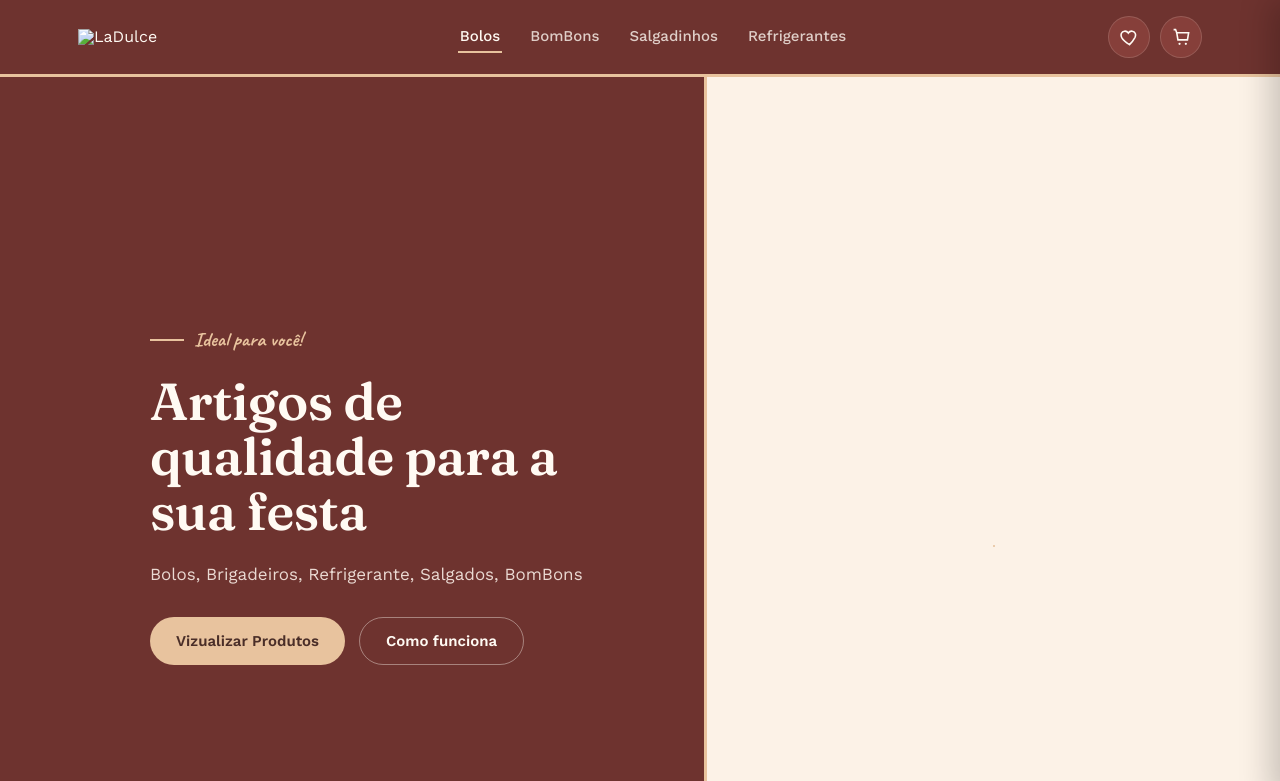
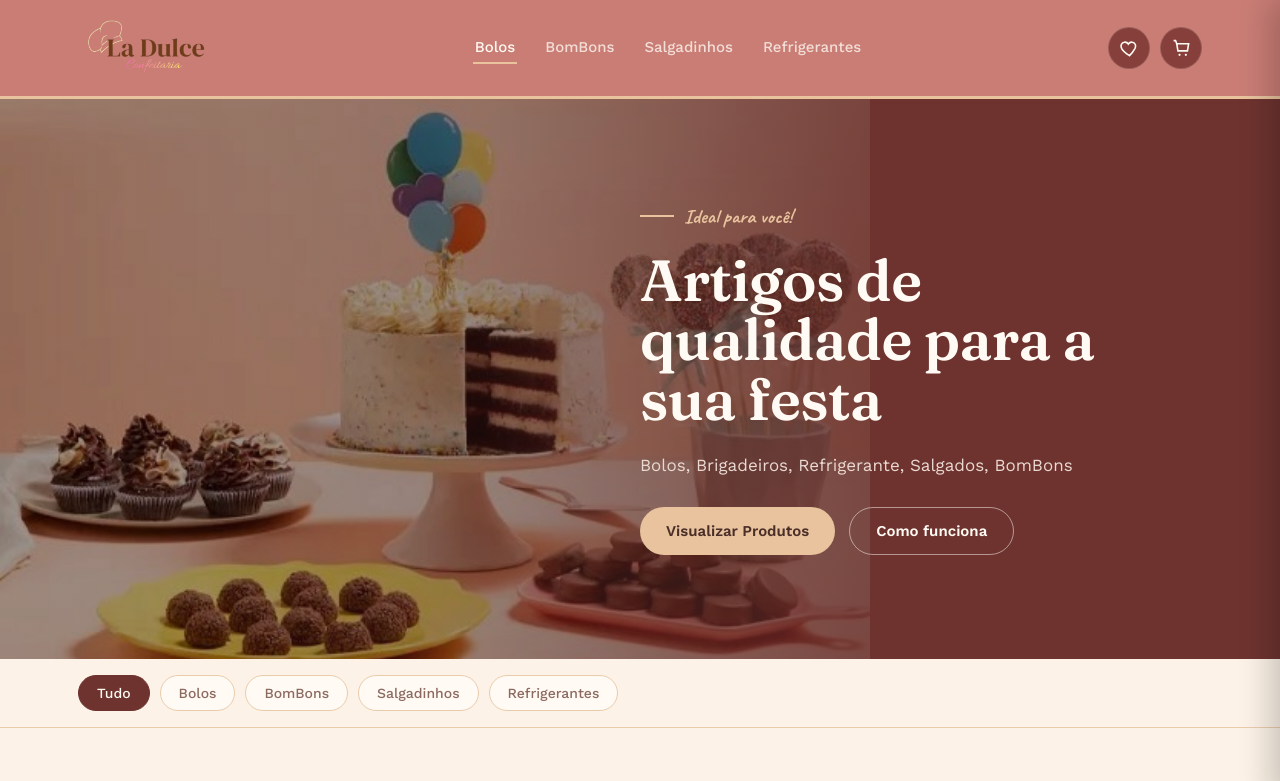
Before and after one commit to Marconics/LaDulce, a website: page index.html in a window 1280 px wide. Shown: the top 781 px of the page. Drawn offline with nearby package versions, Linux system fonts and the light colour scheme.

Commit message:
fix: edicao

```diff
--- a/index.html
+++ b/index.html
@@ -15,7 +15,7 @@
   <div class="header-inner">
     <div class="logo">
       <div class="logo-text">
-        <img src="logo.svg" alt="LaDulce" width="120">
+        <img src="fotos/logo.png" alt="LaDulce" width="150">
       </div>
     </div>
     <nav class="categorias" id="navCategorias">
@@ -39,21 +39,31 @@
 
 <section class="hero">
   <div class="hero-esquerda">
-    <div class="eyebrow"><span class="traco"></span> Ideal para você!</div>
+    <div class="eyebrow">
+      <span class="traco"></span> Ideal para você!
+    </div>
+
     <h1>Artigos de qualidade para a sua festa</h1>
+
     <p>Bolos, Brigadeiros, Refrigerante, Salgados, BomBons</p>
+
     <div class="hero-ctas">
-      <a href="#cardapio" class="btn btn-mostarda">Vizualizar Produtos</a>
-      <button class="btn btn-outline" id="btnComoFunciona">Como funciona</button>
+      <a href="#cardapio" class="btn btn-mostarda">
+        Visualizar Produtos
+      </a>
+
+      <button class="btn btn-outline" id="btnComoFunciona">
+        Como funciona
+      </button>
     </div>
   </div>
+
   <div class="hero-direita">
     <div class="foto-hero-direita">
-      <img src="fotos/fundo.jpg" alt="Foto em destaque" onerror="this.remove()">
+      <img src="fotos/fundo1.jpg" alt="Mesa de doces e artigos para festa">
     </div>
   </div>
 </section>
-
 <div class="filtros-wrap">
   <div class="filtros" id="filtrosChips">
     <button class="chip ativo" data-cat="todos">Tudo</button>
--- a/style.css
+++ b/style.css
@@ -12,7 +12,9 @@
   --tinta-suave: #8C6A60;
   --teal: #C97D75;
   --linha: #EACCAD;
+  --header: #fad0b3b1;
   --radius: 14px;
+
   --sombra: 0 10px 24px rgba(74,46,40,0.14);
 }
 *{box-sizing:border-box;}
@@ -49,7 +51,7 @@ a:focus-visible, button:focus-visible, input:focus-visible, select:focus-visible
 /* ---------- HEADER ---------- */
 header{
   position:sticky;top:0;z-index:60;
-  background:var(--verde);
+  background:var(--teal);
   border-bottom:3px solid var(--mostarda);
 }
 .header-inner{
@@ -99,56 +101,236 @@ nav.categorias button.ativo{opacity:1;border-color:var(--mostarda);}
 .menu-mobile-btn{display:none;background:none;border:none;color:var(--creme);}
 
 /* ---------- HERO ---------- */
-.hero{
-  display:grid;grid-template-columns:1.1fr 0.9fr;
-  background:var(--verde);color:var(--creme);
-}
-.hero-esquerda{
-  padding:250px 100px 350px 0;max-width:1180px;margin:0 auto;width:100%;
-  display:flex;flex-direction:column;justify-content:center;gap:22px;
-  padding-left:150px;
-}
-.hero-esquerda .eyebrow{
-  font-family:'Caveat',cursive;font-size:20px;color:var(--mostarda);font-weight:700;
-  display:flex;align-items:center;gap:10px;
-}
-.eyebrow .traco{width:34px;height:2px;background:var(--mostarda);display:inline-block;}
-.hero-esquerda h1{
-  font-size:52px;line-height:1.06;color:var(--creme);max-width:560px;
-}
-.hero-esquerda h1 em{color:var(--mostarda);font-style:italic;}
-.hero-esquerda p{
-  font-size:17px;color:#EAD9D2;max-width:460px;line-height:1.6;margin:0;
-}
-.hero-ctas{display:flex;gap:14px;margin-top:6px;flex-wrap:wrap;}
-.btn{
-  border:none;border-radius:999px;padding:14px 26px;font-weight:600;font-size:15px;
-  transition:transform .12s, box-shadow .12s, background .15s;
-  display:inline-flex;align-items:center;gap:8px;
-}
-.btn:active{transform:scale(0.97);}
-.btn-mostarda{background:var(--mostarda);color:var(--tinta);}
-.btn-mostarda:hover{background:#F0D3AE;box-shadow:0 6px 16px rgba(232,195,158,0.45);}
-.btn-outline{background:transparent;color:var(--creme);border:1.5px solid rgba(255,250,243,0.4);}
-.btn-outline:hover{border-color:var(--creme);}
-.btn-tijolo{background:var(--tijolo);color:var(--tinta);}
-.btn-tijolo:hover{background:#F5A199;}
 
-.hero-direita{
-  position:relative;background:var(--papel);
-  border-left:3px solid var(--mostarda);
-  display:flex;align-items:center;justify-content:center;padding:50px 28px;
+.hero {
+  position: relative;
+  min-height: 560px;
+  overflow: hidden;
+  background: #9A4C46;
+  color: var(--creme);
 }
 
-.foto-hero-direita{
-  width:100%;max-width:0px;aspect-ratio:4/3;
-  background:var(--creme);border:1px dashed var(--linha);
-  overflow:hidden;box-shadow:var(--sombra);
-}
-.foto-hero-direita img{
-  width:100%;height:100%;object-fit:cover;object-position:center;
+/* FOTO DE FUNDO */
+.hero-direita {
+  position: absolute;
+  inset: 0;
+  z-index: 0;
+  width: 100%;
+  height: 100%;
+  padding: 0;
+  border: none;
+  display: block;
+  background: var(--verde);
 }
 
+.foto-hero-direita {
+  position: absolute;
+  left: 0;
+  top: 0;
+
+  width: 68%;
+  height: 100%;
+
+  max-width: none;
+  aspect-ratio: auto;
+
+  border: none;
+  box-shadow: none;
+  overflow: hidden;
+  background: transparent;
+}
+
+.foto-hero-direita img {
+  width: 100%;
+  height: 100%;
+  object-fit: cover;
+  object-position: center;
+  display: block;
+  filter: brightness(0.72);
+}
+
+/* DEGRADÊ ESCURO */
+.hero-direita::after {
+  content: "";
+  position: absolute;
+  inset: 0;
+
+  background: linear-gradient(
+    90deg,
+    rgba(110, 51, 47, 0) 0%,
+    rgba(110, 51, 47, 0.05) 20%,
+    rgba(110, 51, 47, 0.18) 38%,
+    rgba(110, 51, 47, 0.45) 52%,
+    rgba(110, 51, 47, 0.72) 66%,
+    rgba(110, 51, 47, 0.90) 80%,
+    var(--verde) 92%,
+    var(--verde) 100%
+  );
+
+  pointer-events: none;
+}
+
+/* TEXTO */
+.hero-esquerda {
+  position: relative;
+  z-index: 2;
+
+  width: 43%;
+  max-width: 690px;
+
+  margin-left: auto;
+  margin-right: 7%;
+
+  min-height: 560px;
+
+  padding: 80px 0;
+
+  display: flex;
+  flex-direction: column;
+  justify-content: center;
+  align-items: flex-start;
+
+  gap: 22px;
+}
+
+.hero-esquerda .eyebrow {
+  font-family: 'Caveat', cursive;
+  font-size: 20px;
+  color: var(--mostarda);
+  font-weight: 700;
+
+  display: flex;
+  align-items: center;
+  gap: 10px;
+}
+
+.eyebrow .traco {
+  width: 34px;
+  height: 2px;
+  background: var(--mostarda);
+  display: inline-block;
+}
+
+.hero-esquerda h1 {
+  font-size: 58px;
+  line-height: 1.03;
+  color: var(--creme);
+  max-width: 650px;
+  margin: 0;
+}
+
+.hero-esquerda h1 em {
+  color: var(--mostarda);
+  font-style: italic;
+}
+
+.hero-esquerda p {
+  font-size: 17px;
+  color: #ead9d2;
+  max-width: 580px;
+  line-height: 1.6;
+  margin: 0;
+}
+
+.hero-ctas {
+  display: flex;
+  gap: 14px;
+  margin-top: 6px;
+  flex-wrap: wrap;
+}
+
+.btn {
+  border: none;
+  border-radius: 999px;
+  padding: 14px 26px;
+  font-weight: 600;
+  font-size: 15px;
+
+  transition:
+    transform .12s,
+    box-shadow .12s,
+    background .15s;
+
+  display: inline-flex;
+  align-items: center;
+  gap: 8px;
+}
+
+.btn:active {
+  transform: scale(0.97);
+}
+
+.btn-mostarda {
+  background: var(--mostarda);
+  color: var(--tinta);
+}
+
+.btn-mostarda:hover {
+  background: #f0d3ae;
+  box-shadow: 0 6px 16px rgba(232, 195, 158, 0.45);
+}
+
+.btn-outline {
+  background: transparent;
+  color: var(--creme);
+  border: 1.5px solid rgba(255, 250, 243, 0.5);
+}
+
+.btn-outline:hover {
+  border-color: var(--creme);
+}
+
+
+/* ---------- RESPONSIVO DO HERO ---------- */
+
+@media (max-width: 920px) {
+  .hero {
+    min-height: 700px;
+  }
+
+  .foto-hero-direita {
+    width: 100%;
+  }
+
+  .hero-direita::after {
+    background: linear-gradient(
+      90deg,
+      rgba(0, 0, 0, 0.15),
+      rgba(0, 0, 0, 0.88)
+    );
+  }
+
+  .hero-esquerda {
+    width: 100%;
+    min-height: 700px;
+    margin: 0;
+    padding: 60px 28px;
+    justify-content: center;
+  }
+
+  .hero-esquerda h1 {
+    font-size: 46px;
+  }
+}
+
+@media (max-width: 640px) {
+  .hero {
+    min-height: 680px;
+  }
+
+  .hero-esquerda {
+    min-height: 680px;
+    padding: 50px 22px;
+  }
+
+  .hero-esquerda h1 {
+    font-size: 38px;
+  }
+
+  .hero-esquerda p {
+    font-size: 16px;
+  }
+}
 /* ---------- ICONE / FOTO DO PRATO ----------
    Cada .prato-icone é o "espaço da foto": um círculo que mostra o
    ícone padrão por baixo e, se existir um <img> dentro dele que
@@ -437,15 +619,7 @@ footer a:hover{color:var(--mostarda);}
 }
 
 /* ---------- RESPONSIVO ---------- */
-@media (max-width:920px){
-  .hero{grid-template-columns:1fr;}
-  .hero-esquerda{padding:56px 28px 40px;}
-  .hero-esquerda h1{font-size:38px;}
-  .hero-direita{border-left:none;border-top:3px solid var(--mostarda);padding:40px 28px 56px;}
-  .footer-grid{grid-template-columns:1fr;gap:30px;}
-  nav.categorias{display:none;}
-  .filtros-wrap{top:73px;}
-}
+
 @media (max-width:640px){
   .header-inner{padding:14px 18px;}
   .container{padding:0 18px;}
```
Also changed, not shown: fotos/fundo.jpg (added), fotos/fundo1.jpg (added), fotos/logo.png (added).
